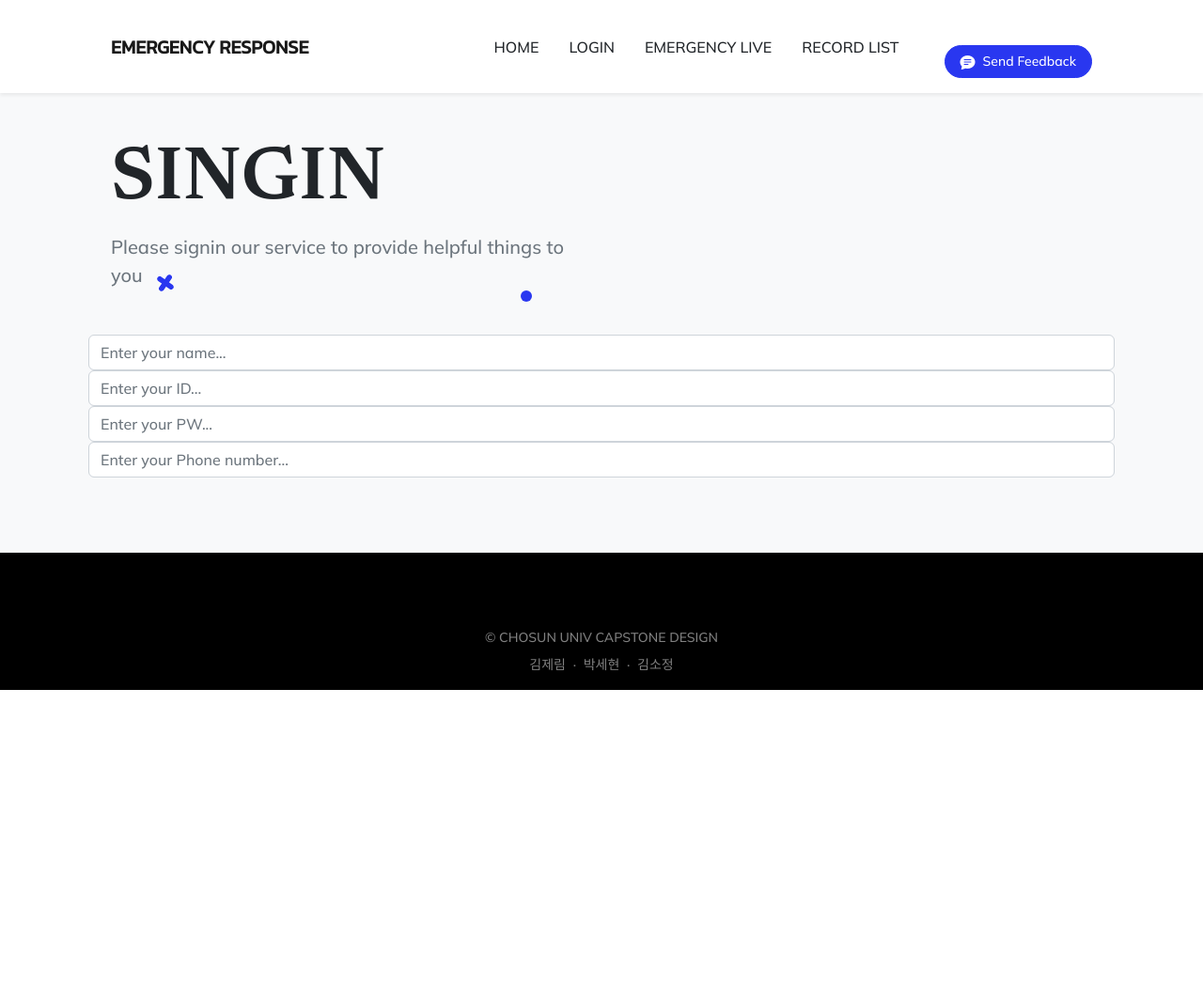
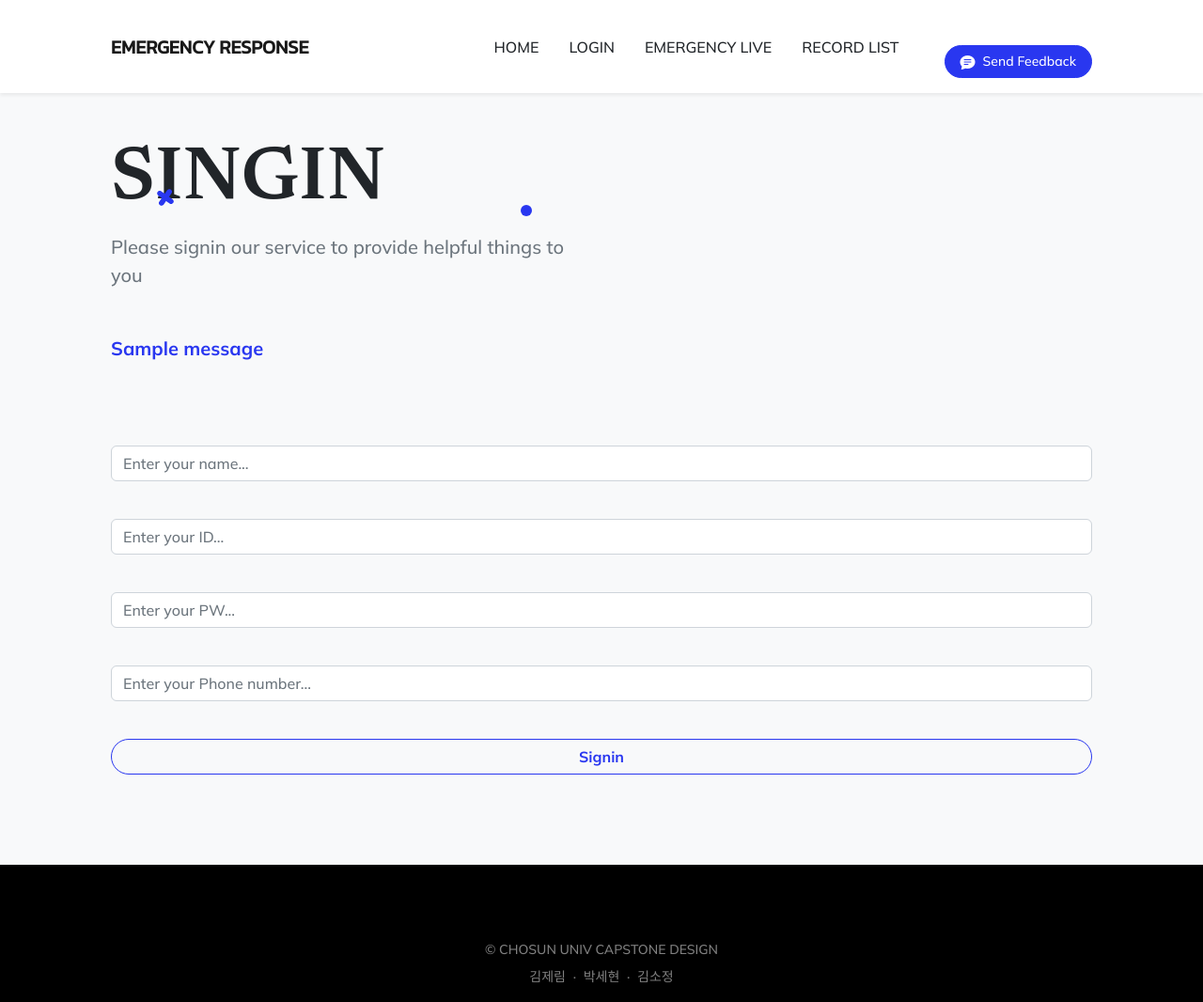
Before and after one commit to jerry-1211/EmergencyResponse_project, a Flask app: page /signin in a window 1280 px wide. Shown: the whole page at 94% size. Before the commit the page ends 734 px from the top, so only its background shows below. Run offline with Flask 3, Linux system fonts and the light colour scheme; one stand-in notice (Sample message) is shown; some libraries are stand-ins or nearby versions.

Commit message:
feat_회원가입기능 구현 - firebase 데이터 연결 - /signin 페이지에서 회원가입 기능 구현 - 아이디 중복되는 경우만 회원가입 제한 (이외 회가입 조건  제한없음) - css/html 약간 수정

```diff
--- a/app.py
+++ b/app.py
@@ -13,9 +13,20 @@ def index():
 
 @app.route("/signin")
 def signin():
-
     return render_template("signin.html")
 
+
+@app.route("/signin_done",methods=["GET"])
+def signin_done():
+    name = request.args.get("signin_name")
+    uid = request.args.get("signin_id")
+    pwd = request.args.get("signin_pwd")
+    phoneNumber = request.args.get("signin_phoneNumber")
+    if DB.signin(name=name,_id_=uid,pwd=pwd,phoneNumber=phoneNumber):
+         return redirect(url_for("index"))
+    else :
+        flash("이미 존재하는 아이디입니다.")
+        return redirect(url_for("signin"))
 
 
 if __name__ == "__main__":
--- a/auth/firebaseAuth.json
+++ b/auth/firebaseAuth.json
@@ -1,7 +1,7 @@
-{ "apiKey": "AIzaSyCJSjSt-pKi5dMycek_yvO6TJscsV1bQRo",
-"authDomain": "practice-85522.firebaseapp.com",
-"databaseURL": "https://practice-85522-default-rtdb.firebaseio.com",
-"projectId": "practice-85522",
-"storageBucket": "practice-85522.appspot.com",
-"messagingSenderId": "837847456054",
-"appId": "1:837847456054:web:8abfb914465f90b9b0bb97"}
+{ "apiKey": "AIzaSyCauSxVhQ_cJjCtaAG1AJ2HsQpwERi10IQ",
+"authDomain": "emergencyresponse-b8c54.firebaseapp.com",
+"databaseURL": "https://emergencyresponse-b8c54-default-rtdb.firebaseio.com",
+"projectId": "emergencyresponse-b8c54",
+"storageBucket": "emergencyresponse-b8c54.appspot.com",
+"messagingSenderId": "531301613598",
+"appId": "1:531301613598:web:61b9c58289b6cbeb6eae0f"}
--- a/templates/base.html
+++ b/templates/base.html
@@ -53,7 +53,13 @@
     </nav>
 
 
-    {% block content %}{% endblock %}
+    {% block content %}
+
+    {% block message %}
+    {% endblock message %}
+
+
+    {% endblock %}
 
 
 
--- a/templates/signin.html
+++ b/templates/signin.html
@@ -1,18 +1,32 @@
 <style>
     .masthead-device-mockup {
-        margin-top: -40%;
+        margin-top: -125%;
     }
+    .form-control{
+        margin-top: 40px !important;
+    }
+    .btn.btn-outline-primary{
+        margin-top: 40px;
+    }
+    .doublecheck.lead.fw-normal{
+        /* 아이디 중복일 경우 메시지 */
+        color: #2937f0 !important;
+        font-weight: bold !important;
+    }
+    .signin.btn.btn-outline-primary{
+        /* sigin 버튼 */
+        width: 100%;
+        font-weight: bold;
+    }
+
+
 </style>
 
 
 <body>
     {% extends "base.html" %}
 
-
-
     {% block content %}
-
-
 
     </div>
 
@@ -26,20 +40,29 @@
                         <p class="lead fw-normal text-muted mb-5">
                             Please signin our service to provide helpful things to you
                         </p>
+                        {% block message %}
+                        {% with messages = get_flashed_messages() %}
+                        {% if messages %}
+                        <p class="doublecheck lead fw-normal text-muted mb-5">{{messages[0]}}</p>
+                        {% endif %}
+                        {% endwith %}
+                        {% endblock message %}
                     </div>
                 </div>
 
 
                 <!--회원 가입 -->
-                <input class="form-control" id="name" type="text" placeholder="Enter your name..."
-                    data-sb-validations="required" />
-                <input class="form-control" id="name" type="text" placeholder="Enter your ID..."
-                    data-sb-validations="required" />
-                <input class="form-control" id="name" type="text" placeholder="Enter your PW..."
-                    data-sb-validations="required" />
-                <input class="form-control" id="name" type="text" placeholder="Enter your Phone number..."
-                    data-sb-validations="required" />
-
+                <form action="{{url_for('signin_done')}}" method="get">
+                    <input class="form-control" name="signin_name" id="signin_name" type="text" placeholder="Enter your name..."
+                        data-sb-validations="required" />
+                    <input class="form-control" name="signin_id" id="signin_id" type="text" placeholder="Enter your ID..."
+                        data-sb-validations="required" />
+                    <input class="form-control" name="signin_pwd" id="signin_pwd" type="password" placeholder="Enter your PW..."
+                        data-sb-validations="required" />
+                    <input class="form-control" name="signin_phoneNumber" id="signin_phoneNumber" type="number" placeholder="Enter your Phone number..."
+                        data-sb-validations="required" />
+                    <button type="submit" class="signin btn btn-outline-primary rounded-pill">Signin</button>
+                </form>
                 <!--  -->
 
 
```
Also changed, not shown: DB_handler.py (+19 -0 lines).
